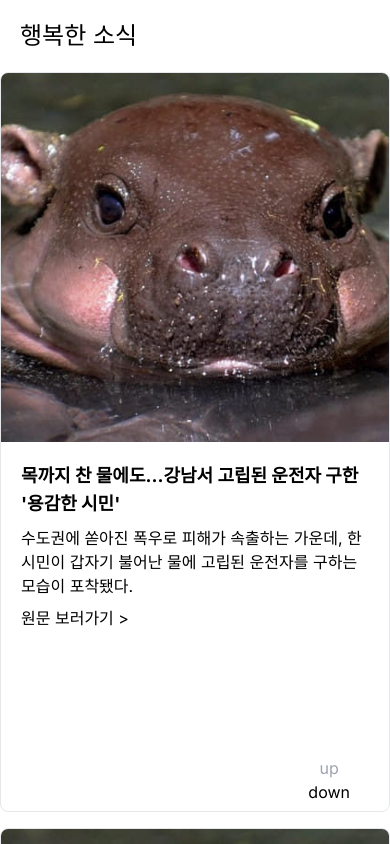
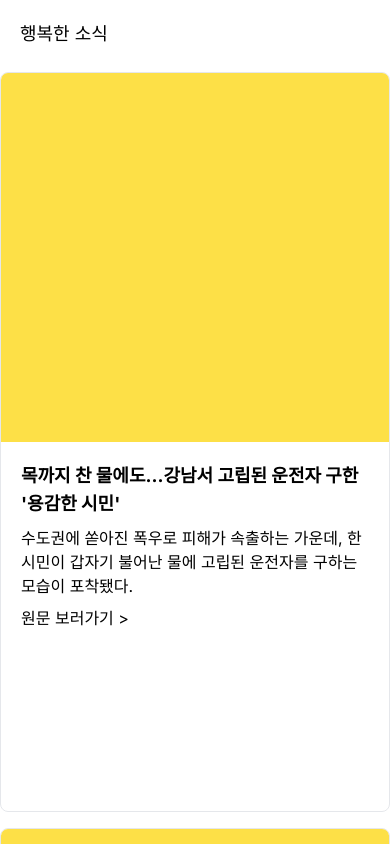
Before and after one commit to ggsno/happynews, a Next.js app: page / in a window 390 px wide. Built offline with nearby package versions, Linux system fonts and the light colour scheme.

Commit message:
feat/design: 모바일 화면에서 up down 버튼 숨김, 썸네일 사진 제거     - 모바일에선 스크롤바가 원래 없어서 up down버튼 의미 없음     - 썸네일 사진이 뜬금없을 수 있어서 배경색상으로 대체

```diff
--- a/src/components/Article.tsx
+++ b/src/components/Article.tsx
@@ -1,5 +1,3 @@
-import Image from "next/image";
-
 export type ArticleProps = {
   title: string;
   summary: string;
@@ -12,9 +10,7 @@ export default function Article(props: ArticleProps) {
   return (
     <>
       <article className="rounded-lg h-full overflow-hidden border">
-        <div className="h-1/2 relative">
-          <Image src="/1.jpg" fill alt="thumbnail" className="object-cover" />
-        </div>
+        <div className="h-1/2 bg-yellow-300" />
         <div className="p-5">
           <h1 className="font-bold text-lg">{title}</h1>
           <div className="my-2">{summary}</div>
--- a/src/components/Header.tsx
+++ b/src/components/Header.tsx
@@ -1,7 +1,7 @@
 export default function Header() {
   return (
     <div className="fixed top-0 bg-white w-screen h-[var(--header-height)] flex justify-center">
-      <div className="text-2xl p-5 w-[var(--content-width)]">
+      <div className="text-lg p-5 w-[var(--content-width)]">
         <h1>행복한 소식</h1>
       </div>
     </div>
--- a/src/components/Navigator.tsx
+++ b/src/components/Navigator.tsx
@@ -49,7 +49,7 @@ export default function Navigator() {
   }, []);
 
   return (
-    <div className="fixed bottom-10 right-10 flex flex-col">
+    <div className="hidden sm:flex flex-col fixed bottom-10 right-10 ">
       <button
         onClick={goUp}
         disabled={atTop}
```
